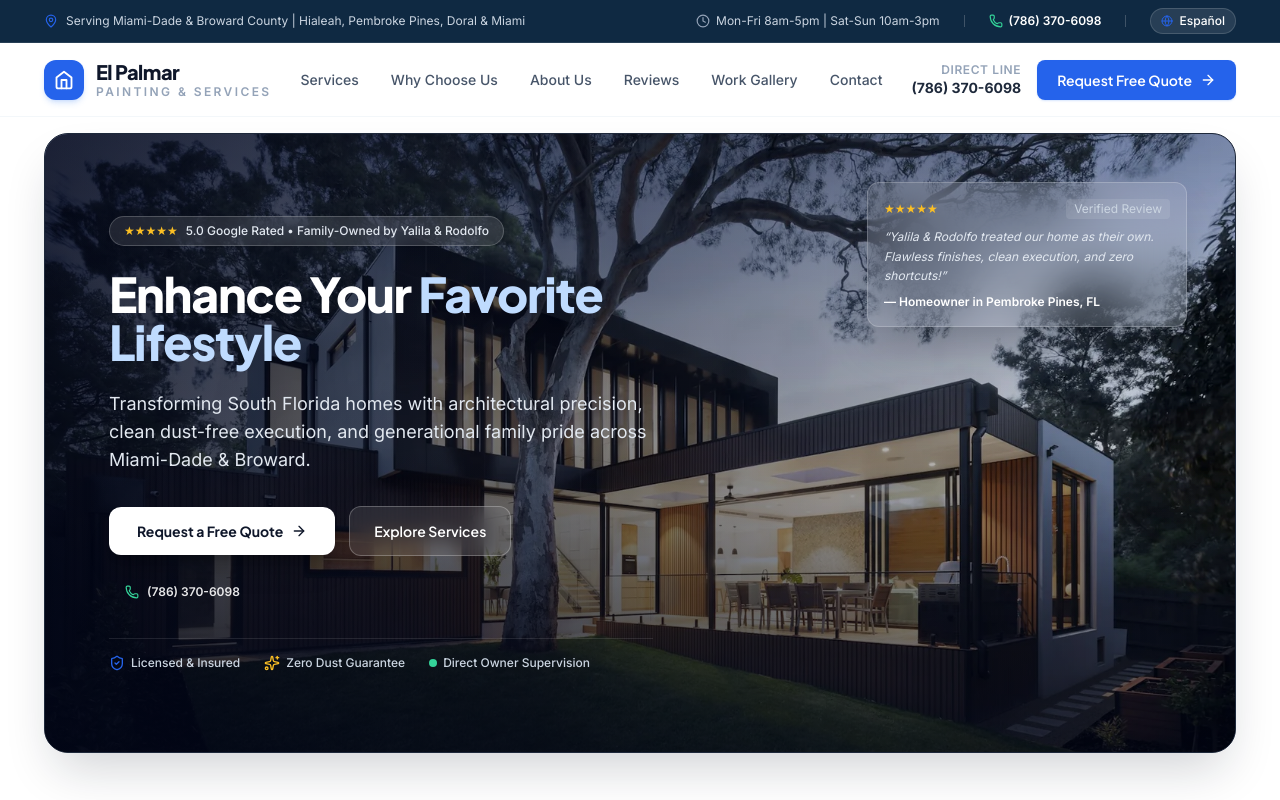
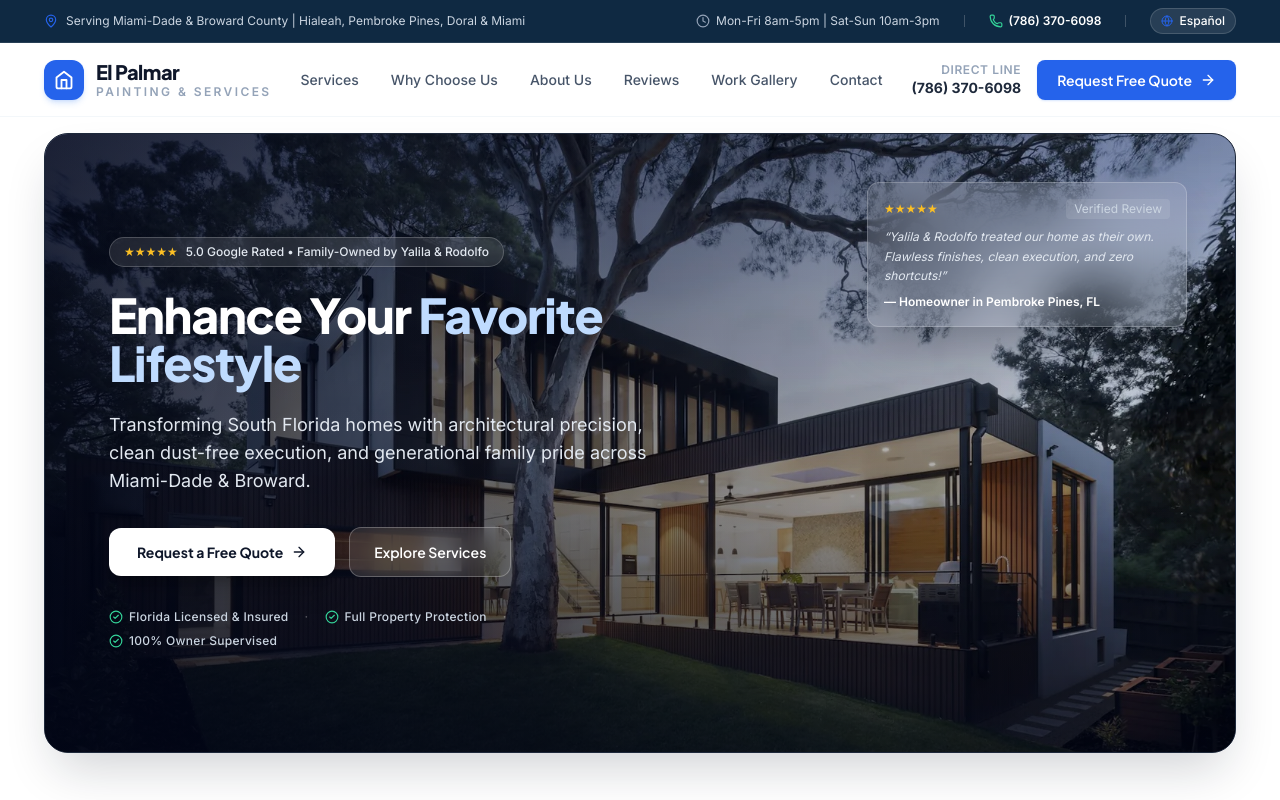
Before and after one commit to luchonicolini/Painting_contractor, a React (Vite) app: page / in a window 1280 px wide. Shown: the top 800 px of the page. Built offline with nearby package versions, Linux system fonts and the light colour scheme; the HTML template or start-up script is replaced by a standard one.

Commit message:
style(hero): replace cluttered rainbow badges with editorial trust strip (Option A)

```diff
--- a/src/components/Hero.tsx
+++ b/src/components/Hero.tsx
@@ -1,7 +1,6 @@
 import React from 'react';
-import { ArrowRight, Phone, ShieldCheck, Sparkles } from 'lucide-react';
+import { ArrowRight, CheckCircle2 } from 'lucide-react';
 import { useLanguage } from '../context/LanguageContext';
-import { BUSINESS_INFO } from '../data/company';
 
 export const Hero: React.FC = () => {
   const { language } = useLanguage();
@@ -70,29 +69,23 @@
             >
               <span>{language === 'en' ? 'Explore Services' : 'Ver Servicios'}</span>
             </a>
-
-            <a
-              href={`tel:${BUSINESS_INFO.phoneRaw}`}
-              className="hidden sm:inline-flex items-center gap-2 px-4 py-3.5 text-white/90 hover:text-white text-xs font-semibold hover:underline"
-            >
-              <Phone className="w-3.5 h-3.5 text-emerald-400" />
-              <span>{BUSINESS_INFO.phone}</span>
-            </a>
           </div>
 
-          {/* Key Quick Highlights */}
-          <div className="pt-4 flex flex-wrap items-center gap-6 text-slate-300 text-xs font-medium border-t border-white/10 w-full">
+          {/* Editorial Trust Line (Option A) */}
+          <div className="pt-2 flex flex-wrap items-center gap-x-4 gap-y-2 text-slate-300 text-xs font-medium tracking-wide">
             <div className="flex items-center gap-1.5">
-              <ShieldCheck className="w-4 h-4 text-brand-blue" />
-              <span>{language === 'en' ? 'Licensed & Insured' : 'Licencia y Seguro en Florida'}</span>
+              <CheckCircle2 className="w-3.5 h-3.5 text-emerald-400" />
+              <span>{language === 'en' ? 'Florida Licensed & Insured' : 'Licencia y Seguro en Florida'}</span>
             </div>
+            <span className="hidden sm:inline text-white/30">·</span>
             <div className="flex items-center gap-1.5">
-              <Sparkles className="w-4 h-4 text-amber-400" />
-              <span>{language === 'en' ? 'Zero Dust Guarantee' : 'Protección Total Sin Polvo'}</span>
+              <CheckCircle2 className="w-3.5 h-3.5 text-emerald-400" />
+              <span>{language === 'en' ? 'Full Property Protection' : 'Protección Total de Muebles y Pisos'}</span>
             </div>
+            <span className="hidden sm:inline text-white/30">·</span>
             <div className="flex items-center gap-1.5">
-              <span className="w-2 h-2 rounded-full bg-emerald-400" />
-              <span>{language === 'en' ? 'Direct Owner Supervision' : 'Supervisión de los Dueños'}</span>
+              <CheckCircle2 className="w-3.5 h-3.5 text-emerald-400" />
+              <span>{language === 'en' ? '100% Owner Supervised' : 'Supervisado por sus Dueños'}</span>
             </div>
           </div>
         </div>
```
